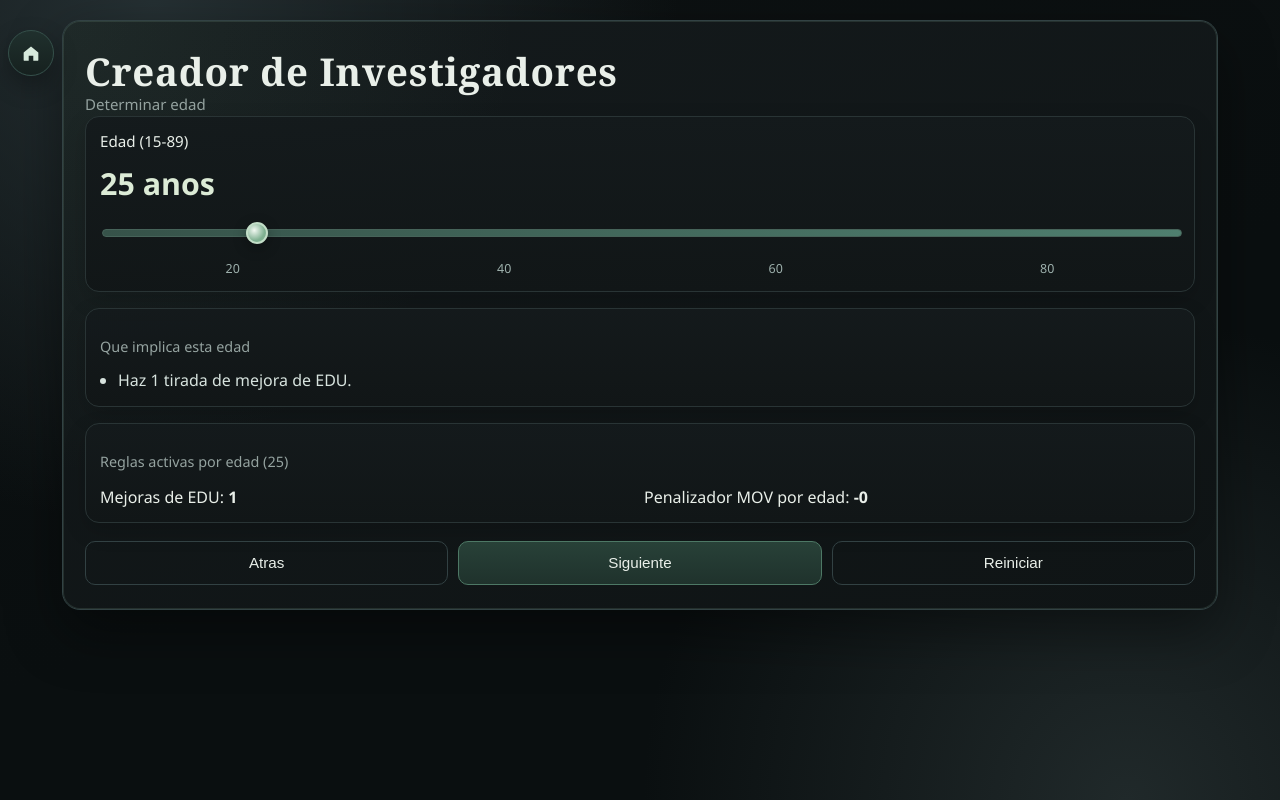
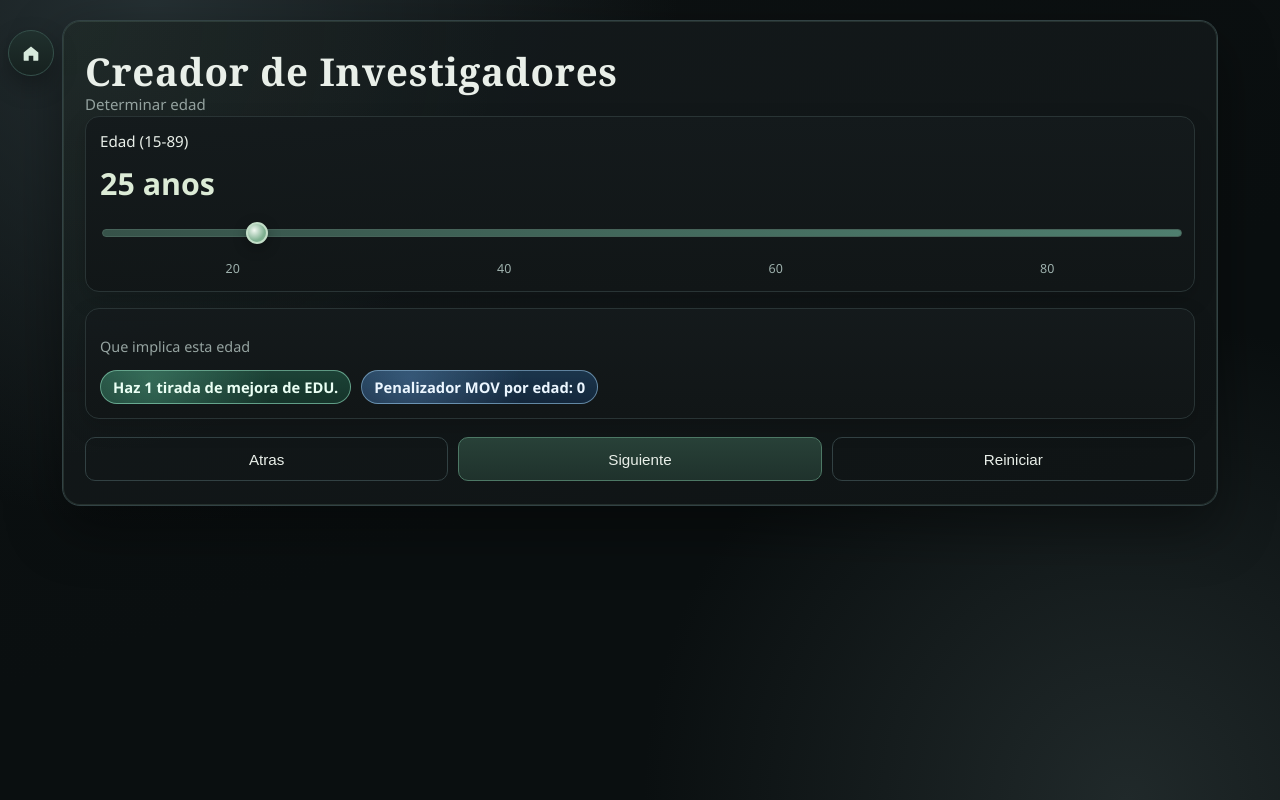
Before and after one commit to varandanex/ctulhu7ed_charactersheet, a Next.js app: page /crear/1 in a window 1280 px wide. Built offline with nearby package versions, Linux system fonts and the light colour scheme.

Commit message:
Añadir página de resultados intermed

```diff
--- a/src/app/globals.css
+++ b/src/app/globals.css
@@ -462,6 +462,17 @@ button:disabled {
   animation: modifier-chip-pulse 1.4s ease-in-out infinite;
 }
 
+.dice-formula-modifier-chip--negative {
+  border: 1px solid rgba(230, 122, 122, 0.72);
+  background:
+    radial-gradient(circle at 20% 25%, rgba(219, 106, 106, 0.36), transparent 60%),
+    linear-gradient(180deg, rgba(92, 33, 33, 0.88), rgba(64, 24, 24, 0.94));
+  color: #ffecec;
+  box-shadow:
+    inset 0 0 10px rgba(222, 96, 96, 0.33),
+    0 0 10px rgba(220, 100, 100, 0.28);
+}
+
 .dice-total-badge {
   display: inline-flex;
   align-items: center;
@@ -770,6 +781,53 @@ button.primary.rolling {
   line-height: 1.35;
 }
 
+.age-guidance-badges {
+  margin: 8px 0 0;
+  display: flex;
+  flex-wrap: wrap;
+  gap: 10px;
+}
+
+.age-guidance-badge {
+  display: inline-flex;
+  align-items: center;
+  min-height: 34px;
+  padding: 7px 12px;
+  border-radius: 999px;
+  border: 1px solid rgba(126, 198, 169, 0.62);
+  background:
+    radial-gradient(circle at 20% 25%, rgba(90, 173, 143, 0.34), transparent 60%),
+    linear-gradient(180deg, rgba(33, 72, 61, 0.86), rgba(24, 49, 43, 0.92));
+  color: #e8fff5;
+  font-weight: 650;
+  font-size: 0.92rem;
+  line-height: 1.2;
+}
+
+.age-guidance-badge--negative {
+  border-color: rgba(230, 122, 122, 0.72);
+  background:
+    radial-gradient(circle at 20% 25%, rgba(219, 106, 106, 0.36), transparent 60%),
+    linear-gradient(180deg, rgba(92, 33, 33, 0.88), rgba(64, 24, 24, 0.94));
+  color: #ffecec;
+}
+
+.age-guidance-badge--positive {
+  border-color: rgba(134, 208, 178, 0.65);
+  background:
+    radial-gradient(circle at 20% 25%, rgba(102, 188, 155, 0.35), transparent 60%),
+    linear-gradient(180deg, rgba(30, 73, 59, 0.88), rgba(22, 54, 44, 0.94));
+  color: #eafff4;
+}
+
+.age-guidance-badge--neutral {
+  border-color: rgba(143, 188, 220, 0.62);
+  background:
+    radial-gradient(circle at 20% 25%, rgba(110, 160, 210, 0.34), transparent 60%),
+    linear-gradient(180deg, rgba(29, 58, 84, 0.86), rgba(20, 41, 63, 0.92));
+  color: #ebf6ff;
+}
+
 .age-current-value {
   margin: 2px 0 8px;
   font-size: clamp(1.35rem, 4.2vw, 1.9rem);
--- a/src/components/wizard.tsx
+++ b/src/components/wizard.tsx
@@ -120,6 +120,52 @@ function getEduImprovementRolls(age: number): number {
   return 0;
 }
 
+function clampPenaltyAllocation(value: number): number {
+  if (!Number.isFinite(value)) return 0;
+  return Math.max(0, Math.floor(value));
+}
+
+function getCharacteristicAgeModifier(
+  key: CharacteristicKey,
+  age: number,
+  allocation: typeof defaultAgePenaltyAllocation,
+): number {
+  let modifier = 0;
+  const matureTarget = getMaturePenaltyTarget(age);
+  const defaultMatureFuePenalty = Math.floor(matureTarget / 3);
+  const defaultMatureConPenalty = Math.floor(matureTarget / 3);
+  const defaultMatureDesPenalty = matureTarget - defaultMatureFuePenalty - defaultMatureConPenalty;
+
+  if (age >= 15 && age <= 19) {
+    const youthFue = clampPenaltyAllocation(allocation.youthFuePenalty);
+    const youthTam = clampPenaltyAllocation(allocation.youthTamPenalty);
+    const youthTotal = youthFue + youthTam;
+    const fuePenalty = youthTotal === 5 ? youthFue : defaultAgePenaltyAllocation.youthFuePenalty;
+    const tamPenalty = youthTotal === 5 ? youthTam : defaultAgePenaltyAllocation.youthTamPenalty;
+    if (key === "FUE") modifier -= fuePenalty;
+    if (key === "TAM") modifier -= tamPenalty;
+    if (key === "EDU") modifier -= 5;
+  }
+
+  if (matureTarget > 0) {
+    const matureFue = clampPenaltyAllocation(allocation.matureFuePenalty);
+    const matureCon = clampPenaltyAllocation(allocation.matureConPenalty);
+    const matureDes = clampPenaltyAllocation(allocation.matureDesPenalty);
+    const matureTotal = matureFue + matureCon + matureDes;
+    const fuePenalty = matureTotal === matureTarget ? matureFue : defaultMatureFuePenalty;
+    const conPenalty = matureTotal === matureTarget ? matureCon : defaultMatureConPenalty;
+    const desPenalty = matureTotal === matureTarget ? matureDes : defaultMatureDesPenalty;
+    const apaPenalty = age >= 80 ? 25 : age >= 70 ? 20 : age >= 60 ? 15 : age >= 50 ? 10 : 5;
+
+    if (key === "FUE") modifier -= fuePenalty;
+    if (key === "CON") modifier -= conPenalty;
+    if (key === "DES") modifier -= desPenalty;
+    if (key === "APA") modifier -= apaPenalty;
+  }
+
+  return modifier;
+}
+
 function getAgeGuidance(age: number): string[] {
   if (age >= 15 && age <= 19) {
     return [
@@ -147,6 +193,19 @@ function getAgeGuidance(age: number): string[] {
   return ["Resta 80 puntos entre FUE/CON/DES.", "Reduce APA en 25.", "Haz 4 tiradas de mejora de EDU."];
 }
 
+function getAgeGuidanceTone(line: string): "negative" | "positive" | "neutral" {
+  const normalized = line.toLowerCase();
+  if (normalized.includes("resta") || normalized.includes("reduce") || normalized.includes("menos")) return "negative";
+  if (
+    normalized.includes("mejor de dos") ||
+    normalized.includes("haz") ||
+    normalized.includes("eliges") ||
+    normalized.includes("resultado mayor")
+  )
+    return "positive";
+  return "neutral";
+}
+
 function getTargetState(current: number, expected: number): "ok" | "warn" | "over" {
   if (current === expected) return "ok";
   if (current < expected) return "warn";
@@ -157,18 +216,14 @@ function formatRollFormula(formula: string): string {
   return formula.replace(/x/gi, " x ");
 }
 
-function getFormulaModifierTokens(formula: string): string[] {
+function getFormulaModifierTokens(formula: string): { additive: string[]; multiplier: string | null } {
   const normalized = formula.replace(/\s+/g, "");
-  const tokens: string[] = [];
   const additive = normalized.match(/[+-]\d+/g) ?? [];
-  for (const value of additive) {
-    tokens.push(value);
-  }
   const multiplier = normalized.match(/x(\d+)/i);
-  if (multiplier) {
-    tokens.push(`x${multiplier[1]}`);
-  }
-  return tokens;
+  return {
+    additive,
+    multiplier: multiplier ? `x${multiplier[1]}` : null,
+  };
 }
 
 function getCharacteristicDiceCount(key: CharacteristicKey): number {
@@ -379,9 +434,15 @@ export function Wizard({ step }: { step: number }) {
       : Math.max(1, Math.min(3, diceValues.length || 3));
   const highlightedFormulaModifiers = highlightedCharacteristic
     ? getFormulaModifierTokens(rulesCatalog.characteristics_generation[highlightedCharacteristic])
-    : [];
+    : { additive: [], multiplier: null };
+  const highlightedAgeModifier = highlightedCharacteristic
+    ? getCharacteristicAgeModifier(highlightedCharacteristic, draft.age, agePenaltyAllocation)
+    : 0;
   const showDiceSumPlus =
     highlightedCharacteristic && isDiceSumFormula(rulesCatalog.characteristics_generation[highlightedCharacteristic]);
+  const shouldWrapAdditiveGroup =
+    showDiceSumPlus &&
+    (highlightedFormulaModifiers.additive.length > 0 || Boolean(highlightedFormulaModifiers.multiplier));
   const highlightedRollValue =
     highlightedCharacteristic && typeof draft.characteristics[highlightedCharacteristic] === "number"
       ? draft.characteristics[highlightedCharacteristic]
@@ -819,26 +880,20 @@ export function Wizard({ step }: { step: number }) {
             </div>
             <div className="card" style={{ gridColumn: "1 / -1" }}>
               <p className="kpi">Que implica esta edad</p>
-              <ul className="age-guidance-list">
+              <div className="age-guidance-badges">
                 {ageGuidance.map((line) => (
-                  <li key={line}>{line}</li>
+                  <span key={line} className={`age-guidance-badge age-guidance-badge--${getAgeGuidanceTone(line)}`}>
+                    {line}
+                  </span>
                 ))}
-              </ul>
-            </div>
-            <div className="card" style={{ gridColumn: "1 / -1" }}>
-              <p className="kpi">Reglas activas por edad ({draft.age})</p>
-              <div className="age-rule-grid">
-                <p>
-                  Mejoras de EDU: <strong>{eduImprovementRolls}</strong>
-                </p>
-                <p>
-                  Penalizador MOV por edad: <strong>-{draft.age >= 40 ? Math.min(5, Math.floor(draft.age / 10) - 3) : 0}</strong>
-                </p>
-                {draft.age >= 40 && (
-                  <p>
-                    Penalizador APA: <strong>-{draft.age >= 80 ? 25 : draft.age >= 70 ? 20 : draft.age >= 60 ? 15 : draft.age >= 50 ? 10 : 5}</strong>
-                  </p>
-                )}
+                {(() => {
+                  const movPenalty = draft.age >= 40 ? Math.min(5, Math.floor(draft.age / 10) - 3) : 0;
+                  return (
+                    <span className={`age-guidance-badge ${movPenalty > 0 ? "age-guidance-badge--negative" : "age-guidance-badge--neutral"}`}>
+                      Penalizador MOV por edad: {movPenalty > 0 ? `-${movPenalty}` : "0"}
+                    </span>
+                  );
+                })()}
               </div>
             </div>
             {draft.age >= 15 && draft.age <= 19 && (
@@ -936,7 +991,7 @@ export function Wizard({ step }: { step: number }) {
               <div className={`dice-roller-3d ${rollingCharacteristic ? "active" : ""} ${!rollingCharacteristic && diceValues.length > 0 ? "settled" : ""}`} aria-hidden="true">
                 <div className="dice-expression-group">
                   <div className="dice-sum-group">
-                    {showDiceSumPlus && <span className="dice-group-paren">(</span>}
+                    {shouldWrapAdditiveGroup && <span className="dice-group-paren">(</span>}
                     {[0, 1, 2].map((index) => {
                       const value = diceValues[index] ?? 1;
                       const style = {
@@ -959,15 +1014,34 @@ export function Wizard({ step }: { step: number }) {
                         </Fragment>
                       );
                     })}
-                    {showDiceSumPlus && <span className="dice-group-paren">)</span>}
-                  </div>
-                  {highlightedFormulaModifiers.length > 0 && (
-                    <p className="dice-formula-modifiers" aria-live="polite">
-                      {highlightedFormulaModifiers.map((modifier) => (
-                        <span key={`modifier-${highlightedCharacteristic}-${modifier}`} className="dice-formula-modifier-chip">
+                    {highlightedFormulaModifiers.additive.map((modifier) => (
+                        <span
+                          key={`modifier-${highlightedCharacteristic}-${modifier}`}
+                          className={`dice-formula-modifier-chip ${modifier.startsWith("-") ? "dice-formula-modifier-chip--negative" : ""}`}
+                        >
                           {modifier}
                         </span>
                       ))}
+                    {shouldWrapAdditiveGroup && <span className="dice-group-paren">)</span>}
+                  </div>
+                  {highlightedFormulaModifiers.multiplier && (
+                    <p className="dice-formula-modifiers" aria-live="polite">
+                      <span
+                        key={`modifier-${highlightedCharacteristic}-${highlightedFormulaModifiers.multiplier}`}
+                        className="dice-formula-modifier-chip"
+                      >
+                        {highlightedFormulaModifiers.multiplier}
+                      </span>
+                    </p>
+                  )}
+                  {highlightedAgeModifier !== 0 && (
+                    <p className="dice-formula-modifiers" aria-live="polite">
+                      <span
+                        key={`modifier-age-${highlightedCharacteristic}-${highlightedAgeModifier}`}
+                        className={`dice-formula-modifier-chip ${highlightedAgeModifier < 0 ? "dice-formula-modifier-chip--negative" : ""}`}
+                      >
+                        {highlightedAgeModifier > 0 ? `+${highlightedAgeModifier}` : `${highlightedAgeModifier}`} (edad)
+                      </span>
                     </p>
                   )}
                 </div>
```
